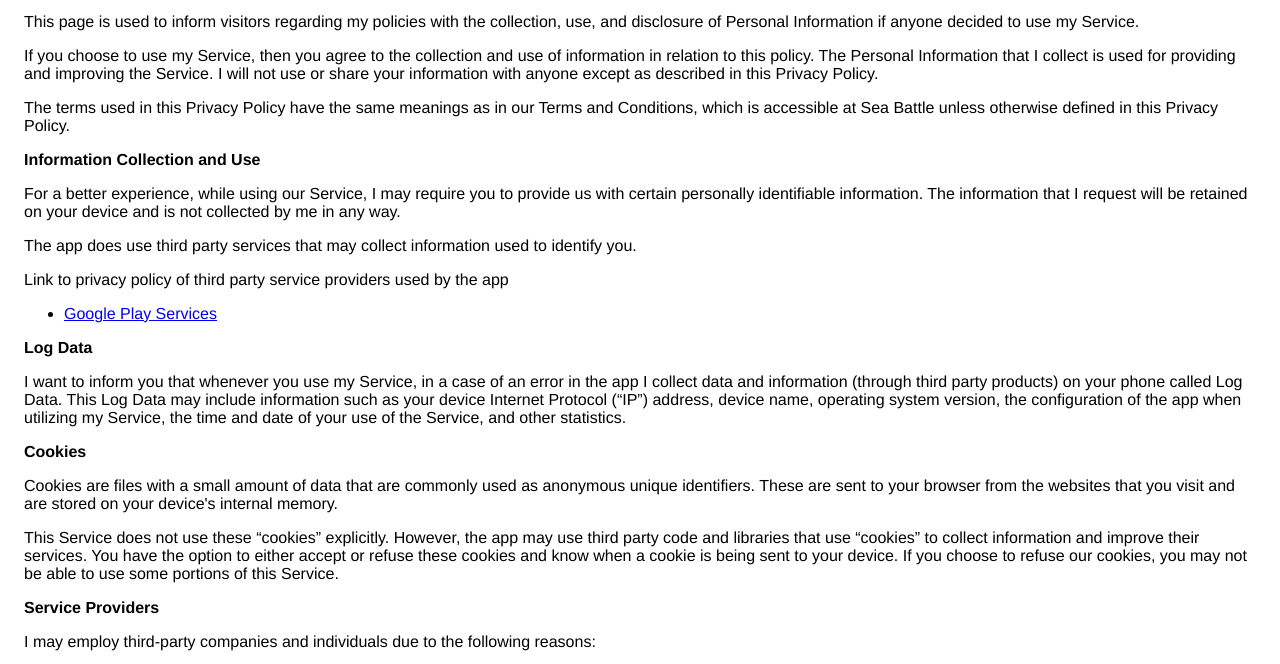
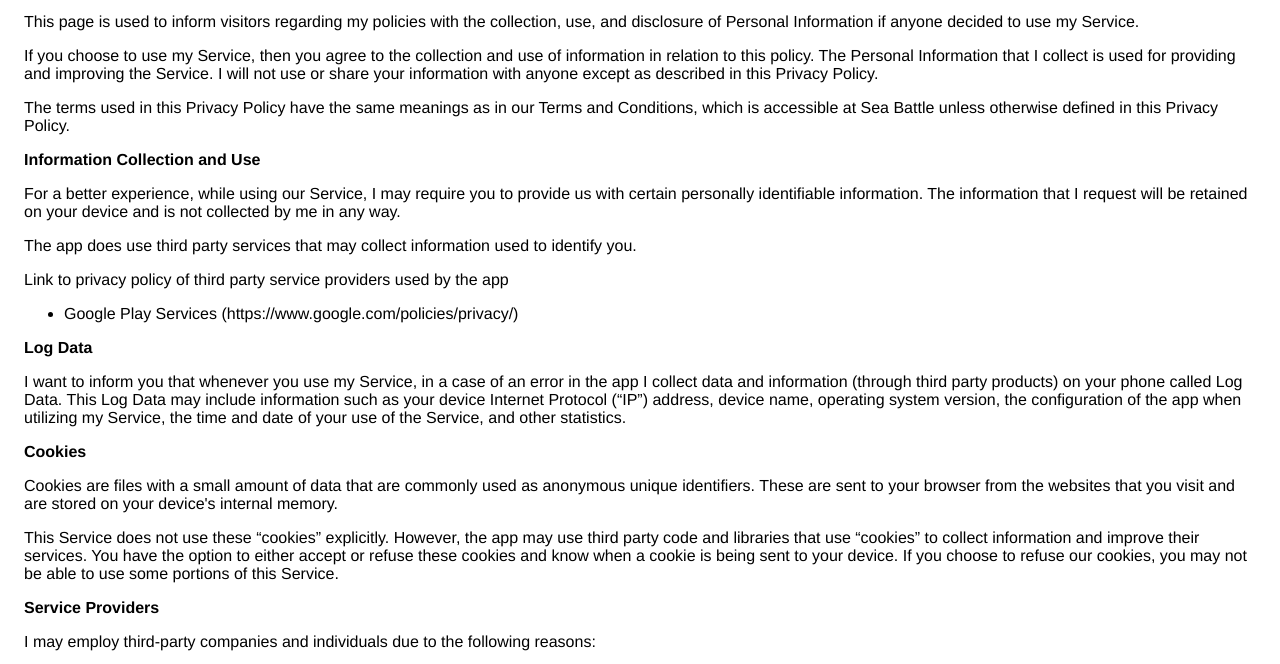
Before and after one commit to AlinaStepanova/SeaBattle, a plain HTML site: page index.html in a window 1280 px wide. Shown: the part 113-777 px from the top of the page. Drawn offline with Linux system fonts and the light colour scheme.

Commit message:
Update index.html

```diff
--- a/index.html
+++ b/index.html
@@ -53,9 +53,8 @@
     used by the app
 </p>
     <ul>
-        <li><a href="https://www.google.com/policies/privacy/" target="_blank">Google Play
-            Services</a></li><!----><!----><!----><!----><!----><!----><!----><!----><!----><!---->
-        <!----><!----><!----></ul>
+        <li>Google Play Services (https://www.google.com/policies/privacy/)<!----><!----><!----><!----><!----><!----><!----><!----><!----><!---->
+    </ul>
 </div>
 <p><strong>Log Data</strong></p>
 <p>
```
